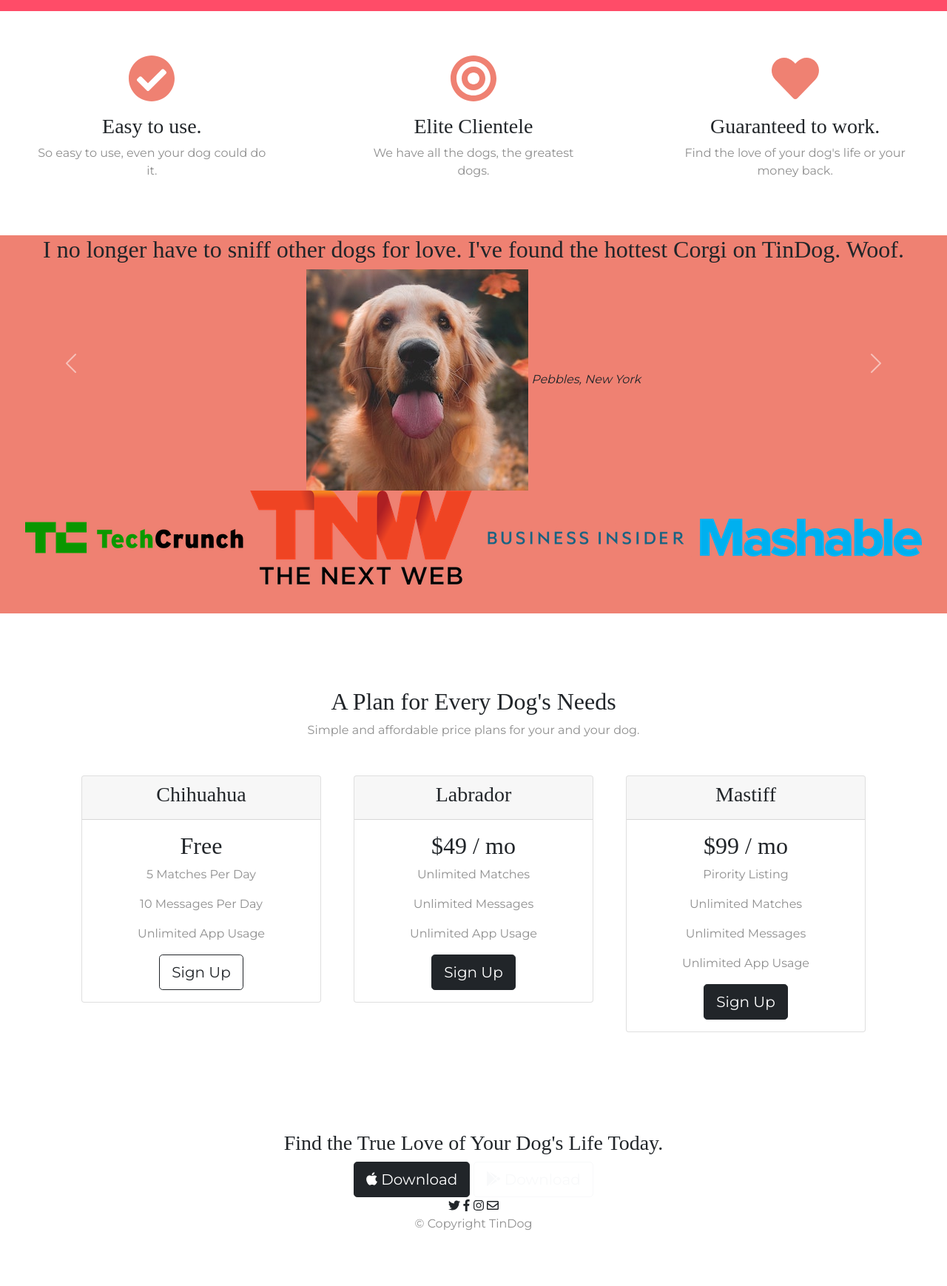
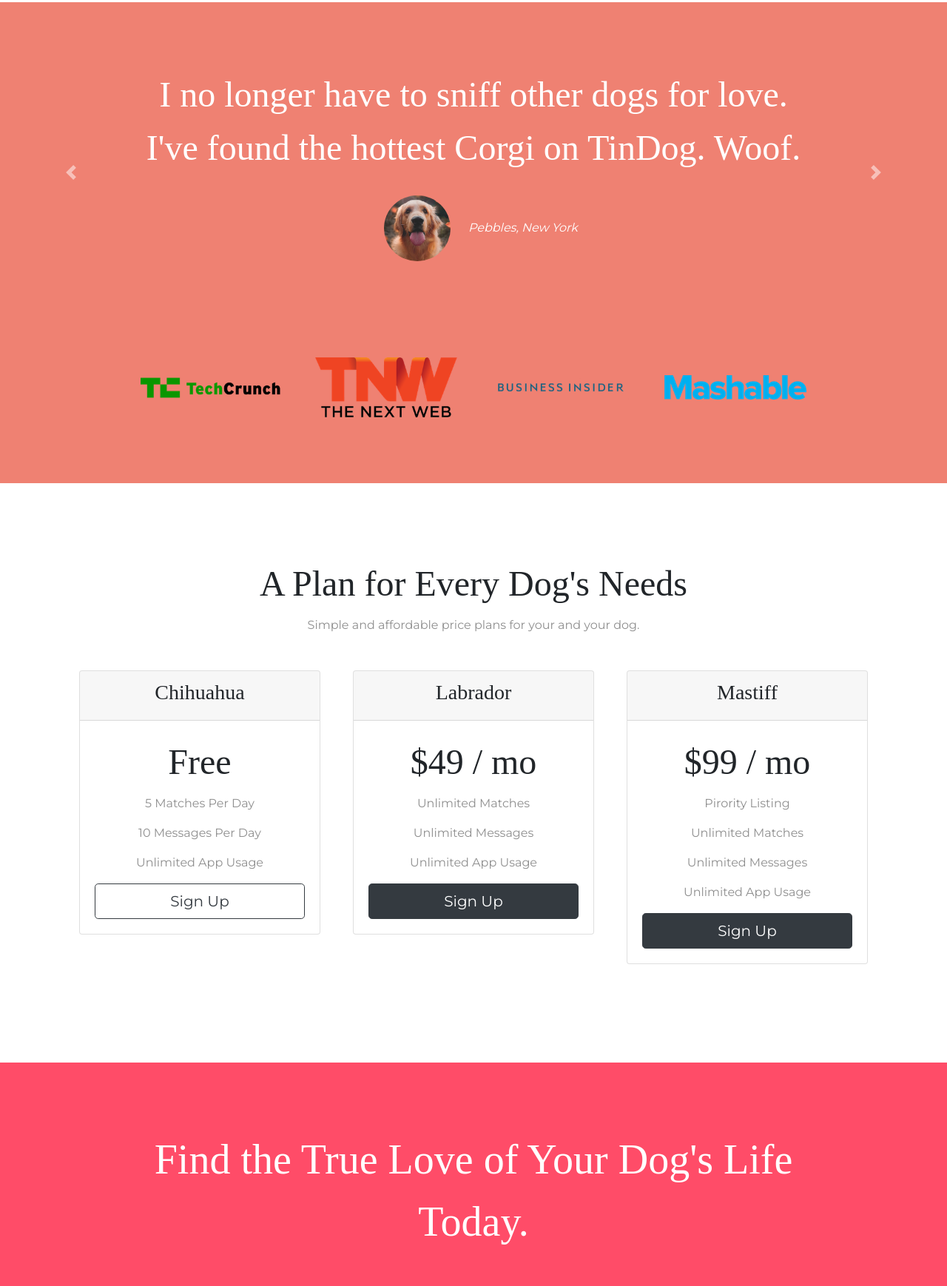
Before and after one commit to hammed-jimoh/Udemy-Practice-TinDog, a plain HTML site: page index.html in a window 1280 px wide. Shown: the part 1062-2800 px from the top of the page at 74% size. Before the commit the page ends 2744 px from the top, so only its background shows below. Drawn offline with nearby package versions, Linux system fonts and the light colour scheme.

Commit message:
Update index.html

```diff
--- a/index.html
+++ b/index.html
@@ -2,46 +2,44 @@
 <html>
 
 <head>
-
   <meta charset="utf-8">
-  <meta name="viewport" content="width=device-width, initial-scale=1">
   <title>TinDog</title>
 
-  <!-- google fonts -->
+  <!-- Google Fonts -->
+  <link href="https://fonts.googleapis.com/css?family=Montserrat|Ubuntu" rel="stylesheet">
 
-  <link rel="preconnect" href="https://fonts.googleapis.com">
-  <link rel="preconnect" href="https://fonts.gstatic.com" crossorigin>
-  <link href="https://fonts.googleapis.com/css2?family=Montserrat&family=Ubuntu&display=swap" rel="stylesheet">
-
-  <!-- css stylesheet -->
-
-  <link href="https://cdn.jsdelivr.net/npm/bootstrap@5.1.3/dist/css/bootstrap.min.css" rel="stylesheet" integrity="sha384-1BmE4kWBq78iYhFldvKuhfTAU6auU8tT94WrHftjDbrCEXSU1oBoqyl2QvZ6jIW3" crossorigin="anonymous">
+  <!-- CSS Stylesheets -->
+  <link rel="stylesheet" href="https://maxcdn.bootstrapcdn.com/bootstrap/4.0.0/css/bootstrap.min.css" integrity="sha384-Gn5384xqQ1aoWXA+058RXPxPg6fy4IWvTNh0E263XmFcJlSAwiGgFAW/dAiS6JXm" crossorigin="anonymous">
   <link rel="stylesheet" href="css/styles.css">
 
-  <!-- font awesome -->
-
+  <!-- Font Awesome -->
   <script defer src="https://use.fontawesome.com/releases/v5.0.7/js/all.js"></script>
 
-  <!-- bootstrap script  -->
-
-  <script src="https://cdn.jsdelivr.net/npm/bootstrap@5.1.3/dist/js/bootstrap.bundle.min.js" integrity="sha384-ka7Sk0Gln4gmtz2MlQnikT1wXgYsOg+OMhuP+IlRH9sENBO0LRn5q+8nbTov4+1p" crossorigin="anonymous"></script>
-
+  <!-- Bootstrap Scripts -->
+  <script src="https://code.jquery.com/jquery-3.2.1.slim.min.js" integrity="sha384-KJ3o2DKtIkvYIK3UENzmM7KCkRr/rE9/Qpg6aAZGJwFDMVNA/GpGFF93hXpG5KkN" crossorigin="anonymous"></script>
+  <script src="https://cdnjs.cloudflare.com/ajax/libs/popper.js/1.12.9/umd/popper.min.js" integrity="sha384-ApNbgh9B+Y1QKtv3Rn7W3mgPxhU9K/ScQsAP7hUibX39j7fakFPskvXusvfa0b4Q" crossorigin="anonymous"></script>
+  <script src="https://maxcdn.bootstrapcdn.com/bootstrap/4.0.0/js/bootstrap.min.js" integrity="sha384-JZR6Spejh4U02d8jOt6vLEHfe/JQGiRRSQQxSfFWpi1MquVdAyjUar5+76PVCmYl" crossorigin="anonymous"></script>
 </head>
 
 <body>
 
-  <section id="title">
+  <section class="colored-section" id="title">
+
     <div class="container-fluid">
 
       <!-- Nav Bar -->
 
       <nav class="navbar navbar-expand-lg navbar-dark">
+
         <a class="navbar-brand" href="">tindog</a>
-        <button class="navbar-toggler" type="button" data-toggle="collapse" data-target="#navbarTogglerDemo02" aria-controls="#navbarTogglerDemo02" aria-expanded="false" aria-label="Toggle Navigation">
+
+        <button class="navbar-toggler" type="button" data-toggle="collapse" data-target="#navbarTogglerDemo02">
             <span class="navbar-toggler-icon"></span>
         </button>
+
         <div class="collapse navbar-collapse" id="navbarTogglerDemo02">
-          <ul class="navbar-nav ms-auto">
+
+          <ul class="navbar-nav ml-auto">
             <li class="nav-item">
               <a class="nav-link" href="#footer">Contact</a>
             </li>
@@ -52,109 +50,122 @@
               <a class="nav-link" href="#cta">Download</a>
             </li>
           </ul>
+
         </div>
       </nav>
+
 
       <!-- Title -->
 
       <div class="row">
+
         <div class="col-lg-6">
           <h1 class="big-heading">Meet new and interesting dogs nearby.</h1>
-          <button type="button" class="btn btn-dark btn-lg download-buttons"><i class="fab fa-apple"></i> Download </button>
-          <button type="button" class="btn btn-outline-light btn-lg download-buttons"><i class="fab fa-google-play"></i> Download </button>
+          <button type="button" class="btn btn-dark btn-lg download-button"><i class="fab fa-apple"></i> Download</button>
+          <button type="button" class="btn btn-outline-light btn-lg download-button"><i class="fab fa-google-play"></i> Download</button>
         </div>
 
         <div class="col-lg-6">
-          <img class="title-img" src="images/iphone6.png" alt="iphone-mockup">
+          <img class="title-image" src="images/iphone6.png" alt="iphone-mockup">
         </div>
+
       </div>
+
     </div>
+
   </section>
+
 
   <!-- Features -->
 
-  <section id="features">
+  <section class="white-section" id="features">
+
+    <div class="container-fluid">
+
       <div class="row">
         <div class="feature-box col-lg-4">
           <i class="icon fas fa-check-circle fa-4x"></i>
-        <h3>Easy to use.</h3>
+          <h3 class="feature-title">Easy to use.</h3>
           <p>So easy to use, even your dog could do it.</p>
         </div>
 
         <div class="feature-box col-lg-4">
           <i class="icon fas fa-bullseye fa-4x"></i>
-        <h3>Elite Clientele</h3>
+          <h3 class="feature-title">Elite Clientele</h3>
           <p>We have all the dogs, the greatest dogs.</p>
         </div>
 
         <div class="feature-box col-lg-4">
           <i class="icon fas fa-heart fa-4x"></i>
-        <h3>Guaranteed to work.</h3>
+          <h3 class="feature-title">Guaranteed to work.</h3>
           <p>Find the love of your dog's life or your money back.</p>
         </div>
+      </div>
+
 
     </div>
   </section>
 
+
   <!-- Testimonials -->
 
-  <section id="testimonials">
+  <section class="colored-section" id="testimonials">
 
-    <div id="testimonial-carousel" class="carousel slide" data-bs-ride="false">
+    <div id="testimonial-carousel" class="carousel slide" data-ride="false">
       <div class="carousel-inner">
-        <div class="carousel-item active">
-          <h2>I no longer have to sniff other dogs for love. I've found the hottest Corgi on TinDog. Woof.</h2>
-          <img class="testimonial-img" src="images/dog-img.jpg" alt="dog-profile">
+        <div class="carousel-item active container-fluid">
+          <h2 class="testimonial-text">I no longer have to sniff other dogs for love. I've found the hottest Corgi on TinDog. Woof.</h2>
+          <img class="testimonial-image" src="images/dog-img.jpg" alt="dog-profile">
           <em>Pebbles, New York</em>
         </div>
-
-        <div class="carousel-item">
+        <div class="carousel-item container-fluid">
           <h2 class="testimonial-text">My dog used to be so lonely, but with TinDog's help, they've found the love of their life. I think.</h2>
-          <img class="testimonial-img" src="images/lady-img.jpg" alt="lady-profile">
+          <img class="testimonial-image" src="images/lady-img.jpg" alt="lady-profile">
           <em>Beverly, Illinois</em>
         </div>
       </div>
-      <button class="carousel-control-prev" href="#testimonial-carousel" type="button" data-bs-slide="prev">
-        <span class="carousel-control-prev-icon" aria-hidden="true"></span>
-        <span class="visually-hidden">Previous</span>
-      </button>
-      <button class="carousel-control-next" href="#testimonial-carousel" type="button" data-bs-slide="next">
-        <span class="carousel-control-next-icon" aria-hidden="true"></span>
-        <span class="visually-hidden">Next</span>
-      </button>
+      <a class="carousel-control-prev" href="#testimonial-carousel" role="button" data-slide="prev">
+    <span class="carousel-control-prev-icon"></span>
+      </a>
+      <a class="carousel-control-next" href="#testimonial-carousel" role="button" data-slide="next">
+    <span class="carousel-control-next-icon"></span>
+      </a>
     </div>
 
   </section>
 
+
   <!-- Press -->
 
-  <section id="press">
-    <img class="press-img" src="images/techcrunch.png" alt="tc-logo">
-    <img class="press-img" src="images/tnw.png" alt="tnw-logo">
-    <img class="press-img" src="images/bizinsider.png" alt="biz-insider-logo">
-    <img class="press-img" src="images/mashable.png" alt="mashable-logo">
+  <section class="colored-section" id="press">
+    <img class="press-logo" src="images/techcrunch.png" alt="tc-logo">
+    <img class="press-logo" src="images/tnw.png" alt="tnw-logo">
+    <img class="press-logo" src="images/bizinsider.png" alt="biz-insider-logo">
+    <img class="press-logo" src="images/mashable.png" alt="mashable-logo">
 
   </section>
 
+
   <!-- Pricing -->
 
-  <section id="pricing">
+  <section class="white-section" id="pricing">
 
-    <h2>A Plan for Every Dog's Needs</h2>
+    <h2 class="section-heading">A Plan for Every Dog's Needs</h2>
     <p>Simple and affordable price plans for your and your dog.</p>
 
     <div class="row">
+
       <div class="pricing-column col-lg-4 col-md-6">
         <div class="card">
           <div class="card-header">
             <h3>Chihuahua</h3>
           </div>
           <div class="card-body">
-            <h2>Free</h2>
+            <h2 class="price-text">Free</h2>
             <p>5 Matches Per Day</p>
             <p>10 Messages Per Day</p>
             <p>Unlimited App Usage</p>
-            <button class="btn btn-outline-dark btn-lg price-buttons" type="button">Sign Up</button>
+            <button class="btn btn-lg btn-block btn-outline-dark" type="button">Sign Up</button>
           </div>
         </div>
       </div>
@@ -165,11 +176,11 @@
             <h3>Labrador</h3>
           </div>
           <div class="card-body">
-            <h2>$49 / mo</h2>
+            <h2 class="price-text">$49 / mo</h2>
             <p>Unlimited Matches</p>
             <p>Unlimited Messages</p>
             <p>Unlimited App Usage</p>
-            <button class="btn btn-dark btn-lg price-buttons" type="button">Sign Up</button>
+            <button class="btn btn-lg btn-block btn-dark" type="button">Sign Up</button>
           </div>
         </div>
       </div>
@@ -180,40 +191,49 @@
             <h3>Mastiff</h3>
           </div>
           <div class="card-body">
-            <h2>$99 / mo</h2>
+            <h2 class="price-text">$99 / mo</h2>
             <p>Pirority Listing</p>
             <p>Unlimited Matches</p>
             <p>Unlimited Messages</p>
             <p>Unlimited App Usage</p>
-            <button class="btn btn-dark btn-lg price-buttons" type="button">Sign Up</button>
+            <button class="btn btn-lg btn-block btn-dark" type="button">Sign Up</button>
+
           </div>
         </div>
       </div>
+
+
+
+    </div>
+
+  </section>
+
+
+  <!-- Call to Action -->
+
+  <section class="colored-section" id="cta">
+
+    <div class="container-fluid">
+
+      <h3 class="big-heading">Find the True Love of Your Dog's Life Today.</h3>
+      <button class="download-button btn btn-lg btn-dark" type="button"><i class="fab fa-apple"></i> Download</button>
+      <button class="download-button btn btn-lg brn-light" type="button"><i class="fab fa-google-play"></i> Download</button>
     </div>
   </section>
 
-  <!-- Call to Action -->
-
-  <section id="cta">
-
-    <h3 class="cta-heading">Find the True Love of Your Dog's Life Today.</h3>
-    <button type="button" class="btn btn-dark btn-lg download-buttons"><i class="fab fa-apple"></i> Download </button>
-    <button type="button" class="btn btn-outline-light btn-lg download-buttons"><i class="fab fa-google-play"></i> Download </button>
-
-  </section>
 
   <!-- Footer -->
 
-  <footer id="footer">
+  <footer class="white-section" id="footer">
+    <div class="container-fluid">
+      <i class="social-icon fab fa-facebook-f"></i>
+      <i class="social-icon fab fa-twitter"></i>
+      <i class="social-icon fab fa-instagram"></i>
+      <i class="social-icon fas fa-envelope"></i>
+      <p>© Copyright 2018 TinDog</p>
+    </div>
+  </footer>
 
-    <i class="social-icons fab fa-twitter"></i>
-    <i class="social-icons fab fa-facebook-f"></i>
-    <i class="social-icons fab fa-instagram"></i>
-    <i class="social-icons far fa-envelope"></i>
-
-    <p>© Copyright TinDog</p>
-
-  </footer>
 
 </body>
 
```
Lines whose indentation alone changed are shown as unchanged.
